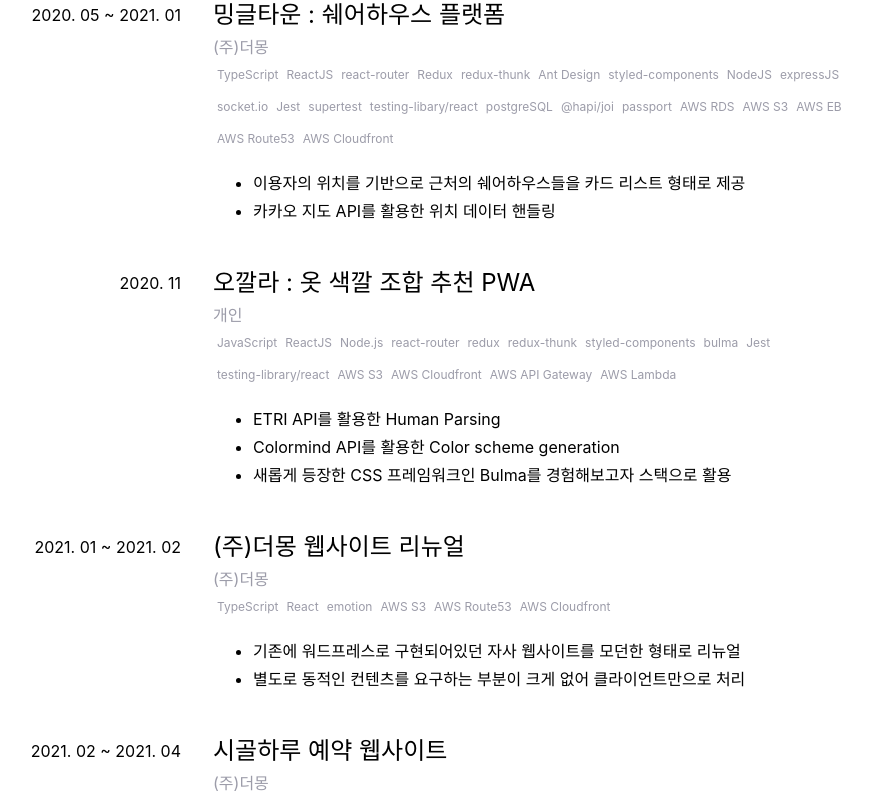
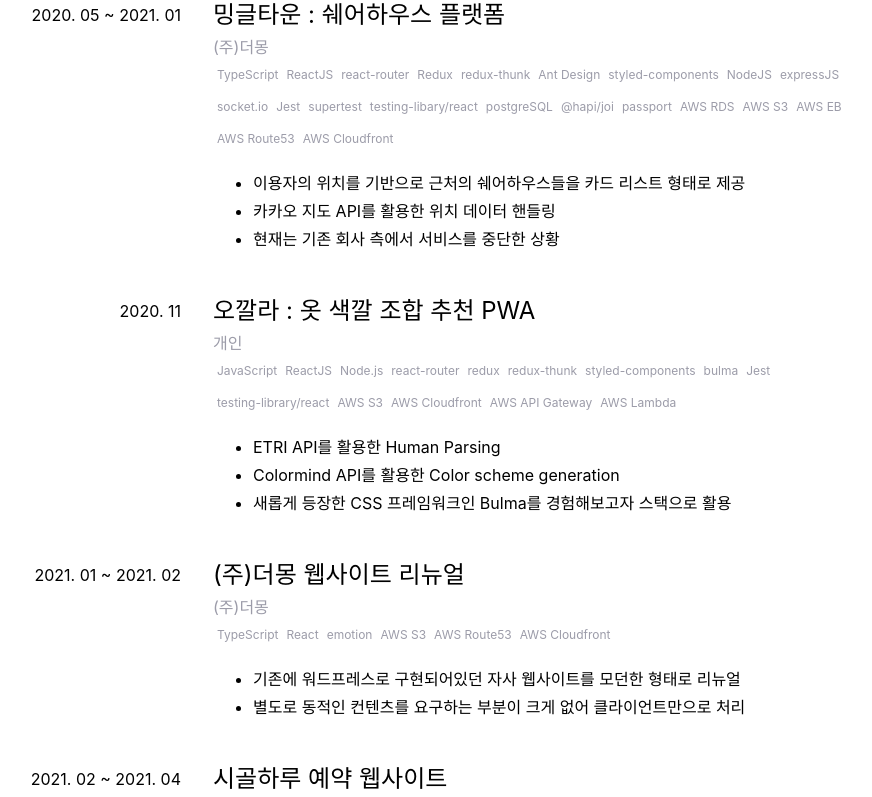
Before and after one commit to Shubidumdu/my-resume, a Svelte app: page / in a window 1280 px wide. Shown: the part 1699-2496 px from the top of the page, without its empty margins (229-1101 px from the left). Built offline with nearby package versions, Linux system fonts and the light colour scheme; a web font is replaced by a local one.

Commit message:
Modify mingletown

```diff
--- a/src/components/Projects.svelte
+++ b/src/components/Projects.svelte
@@ -67,8 +67,8 @@
       descs: [
         '이용자의 위치를 기반으로 근처의 쉐어하우스들을 카드 리스트 형태로 제공',
         '카카오 지도 API를 활용한 위치 데이터 핸들링',
+        '현재는 기존 회사 측에서 서비스를 중단한 상황',
       ],
-      url: 'https://www.mingletown.co.kr/',
     },
     {
       period: '2020. 11',
```
